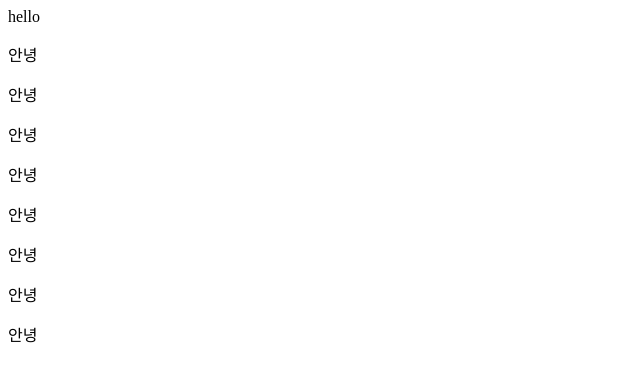
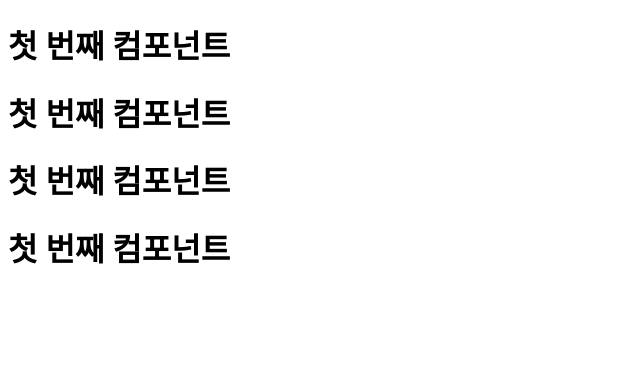
Before and after one commit to Qortn4925/react, a React (Vite) app: page / in a window 1280 px wide. Shown: the top 382 px of the page, without its empty margins (0-640 px from the left). Built offline with nearby package versions, Linux system fonts and the light colour scheme.

Commit message:
컴포넌트 야미

```diff
--- a/src/main.jsx
+++ b/src/main.jsx
@@ -1,9 +1,9 @@
 import React, { StrictMode } from "react";
 import { createRoot } from "react-dom/client";
-import MyApp2 from "./apps/MyApp2.jsx";
+import App2 from "./pratice/App2.jsx";
 
 createRoot(document.getElementById("root")).render(
   <StrictMode>
-    <MyApp2 />
+    <App2 />
   </StrictMode>,
 );
--- a/src/pratice/App2.jsx
+++ b/src/pratice/App2.jsx
@@ -0,0 +1,18 @@
+function MyComp() {
+  return (
+    <div>
+      <h1>첫 번째 컴포넌트</h1>
+      <h1>첫 번째 컴포넌트</h1>
+    </div>
+  );
+}
+function App2() {
+  return (
+    <div>
+      <MyComp />
+      <MyComp />
+    </div>
+  );
+}
+
+export default App2;
```
